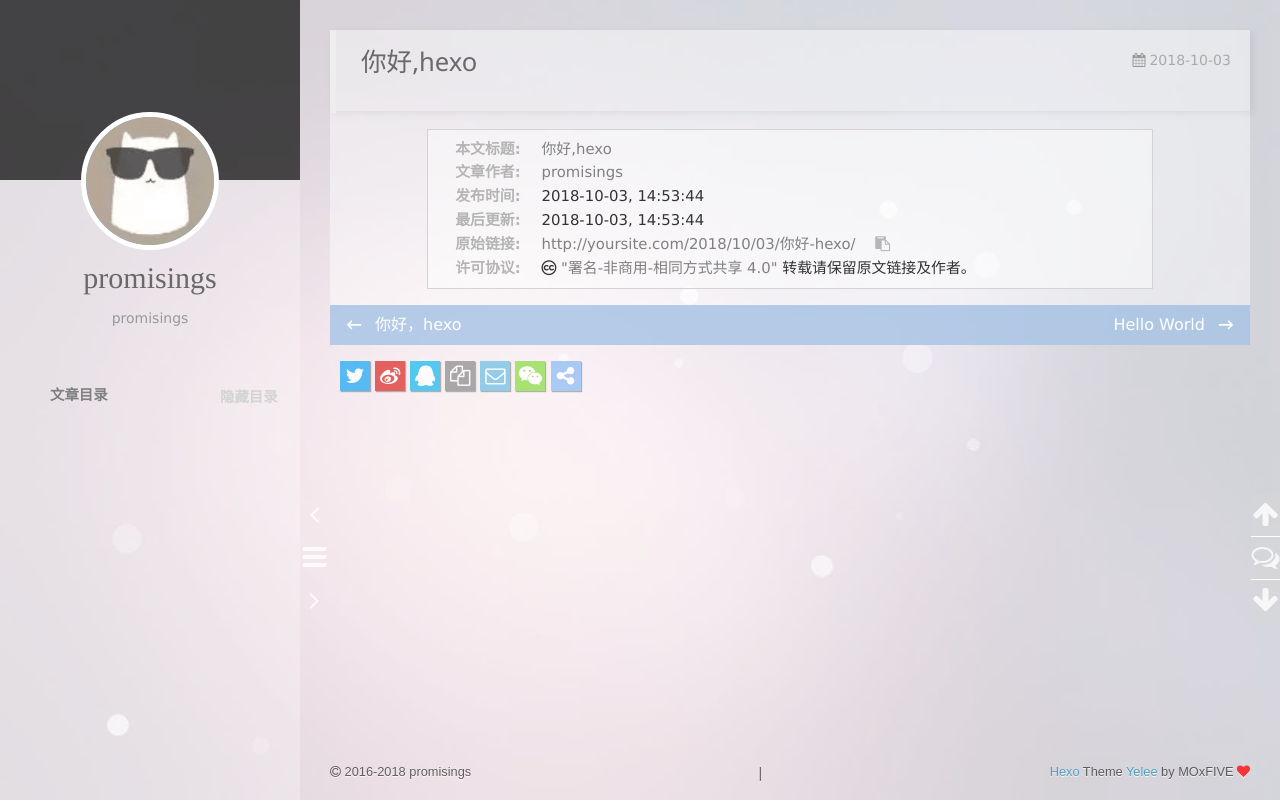
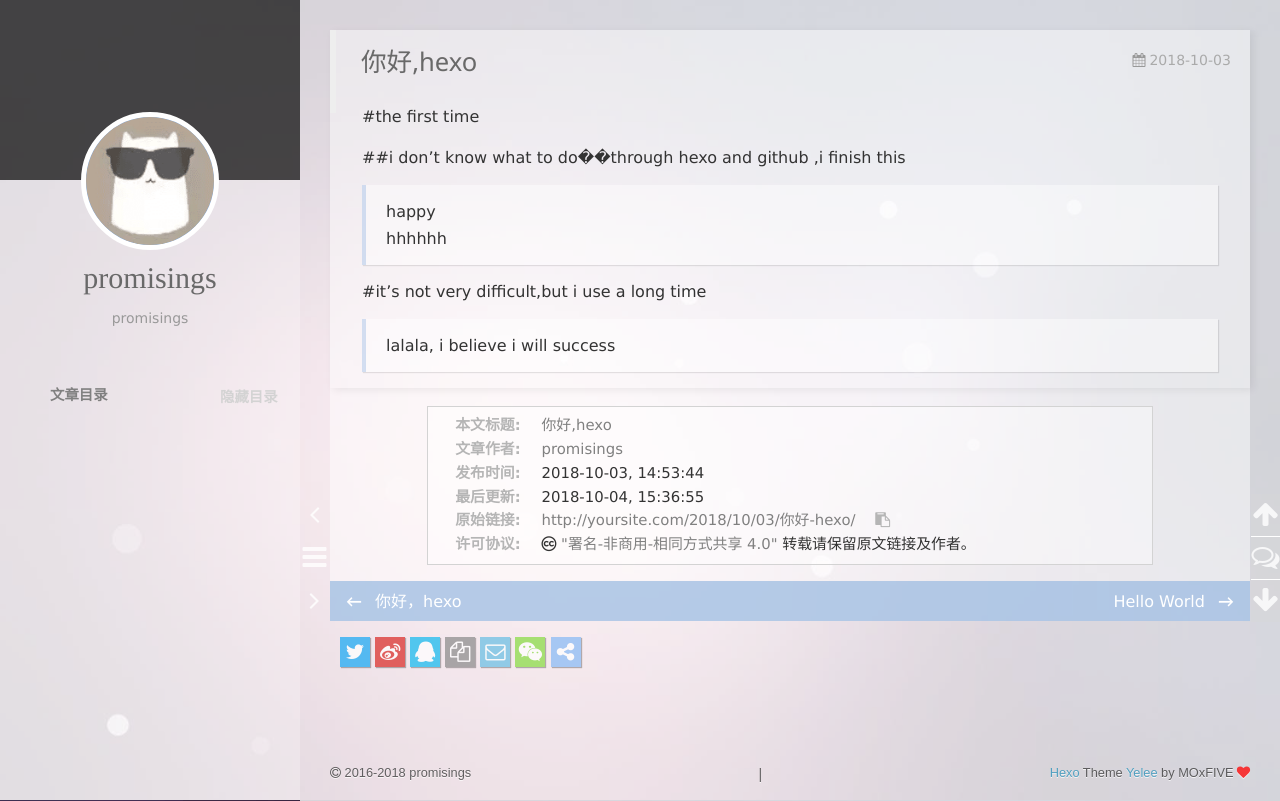
Before and after one commit to promisings/promisings.github.io, a plain HTML site: page 2018/10/03/你好-hexo/index.html in a window 1280 px wide. Drawn offline with nearby package versions, Linux system fonts and the light colour scheme; some packages are replaced by stand-ins of ours; a script that the page names is missing.

Commit message:
Site updated: 2018-10-04 15:38:33

```diff
--- a/2018/10/03/你好-hexo/index.html
+++ b/2018/10/03/你好-hexo/index.html
@@ -15,17 +15,17 @@
 
 
 
-<meta name="description" content="study">
+<meta name="description" content="#the first time ##i don’t know what to do��through hexo and github ,i finish this  happyhhhhhh  #it’s not very difficult,but i use a long time  lalala, i believe i will success">
 <meta property="og:type" content="article">
 <meta property="og:title" content="你好,hexo">
 <meta property="og:url" content="http://yoursite.com/2018/10/03/你好-hexo/index.html">
 <meta property="og:site_name" content="promisings">
-<meta property="og:description" content="study">
+<meta property="og:description" content="#the first time ##i don’t know what to do��through hexo and github ,i finish this  happyhhhhhh  #it’s not very difficult,but i use a long time  lalala, i believe i will success">
 <meta property="og:locale" content="zh-Hans">
-<meta property="og:updated_time" content="2018-10-03T06:53:44.269Z">
+<meta property="og:updated_time" content="2018-10-04T07:36:55.219Z">
 <meta name="twitter:card" content="summary">
 <meta name="twitter:title" content="你好,hexo">
-<meta name="twitter:description" content="study">
+<meta name="twitter:description" content="#the first time ##i don’t know what to do��through hexo and github ,i finish this  happyhhhhhh  #it’s not very difficult,but i use a long time  lalala, i believe i will success">
 
 <link rel="apple-touch-icon" href= "/apple-touch-icon.png">
 
@@ -297,6 +297,15 @@
     <div class="article-entry" itemprop="articleBody">
 
 
+        <p>#the first time</p>
+<p>##i don’t know what to do��through hexo and github ,i finish this</p>
+<blockquote>
+<p>happy<br>hhhhhh</p>
+</blockquote>
+<p>#it’s not very difficult,but i use a long time</p>
+<blockquote>
+<p>lalala, i believe i will success</p>
+</blockquote>
 
 
     </div>
@@ -308,7 +317,7 @@
         <p><span>本文标题:</span><a href="/2018/10/03/你好-hexo/">你好,hexo</a></p>
         <p><span>文章作者:</span><a href="/" title="回到主页">promisings</a></p>
         <p><span>发布时间:</span>2018-10-03, 14:53:44</p>
-        <p><span>最后更新:</span>2018-10-03, 14:53:44</p>
+        <p><span>最后更新:</span>2018-10-04, 15:36:55</p>
         <p>
             <span>原始链接:</span><a class="post-url" href="/2018/10/03/你好-hexo/" title="你好,hexo">http://yoursite.com/2018/10/03/你好-hexo/</a>
             <span class="copy-path" data-clipboard-text="原文: http://yoursite.com/2018/10/03/你好-hexo/　　作者: promisings" title="点击复制文章链接"><i class="fa fa-clipboard"></i></span>
```
Also changed, not shown: index.html (+9 -0 lines).
